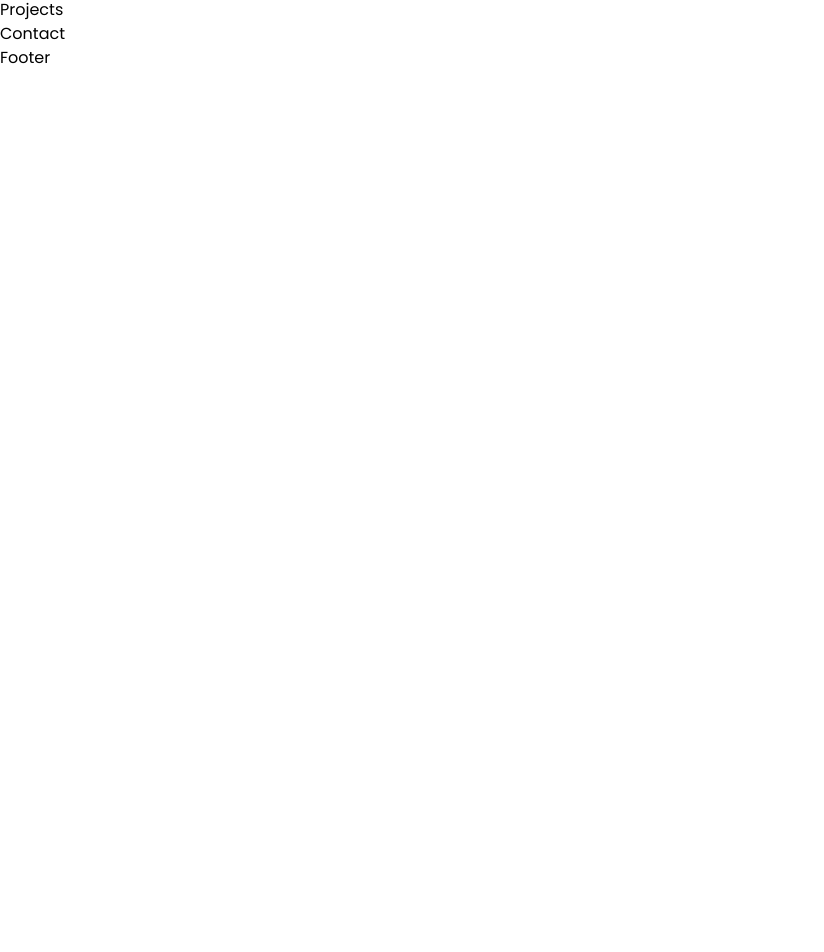
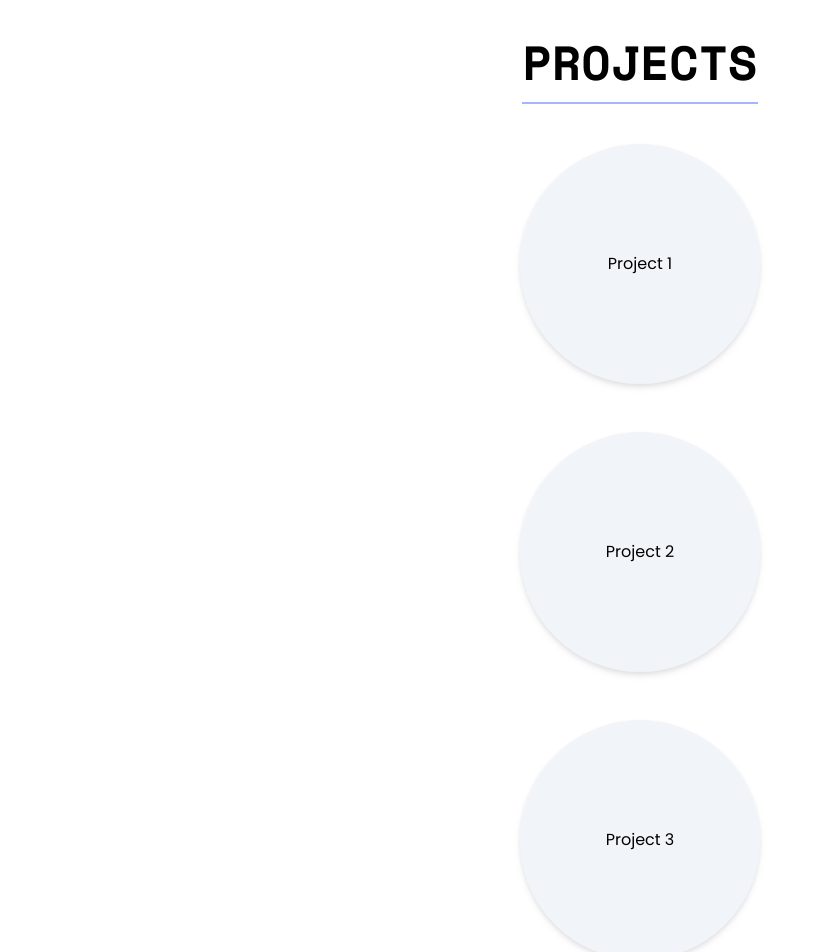
Before and after one commit to jdgio2/portfoliov1, a React (Vite) app: page / in a window 1280 px wide. Shown: the part 1373-2325 px from the top of the page, without its empty margins (0-824 px from the left). Before the commit the page ends 1443 px from the top, so only its background shows below. Built offline with nearby package versions, Linux system fonts and the light colour scheme.

Commit message:
Add unbelievably basic projects prototype

```diff
--- a/src/components/sections/Projects.tsx
+++ b/src/components/sections/Projects.tsx
@@ -1,7 +1,49 @@
+import MyDialog from "../layout/MyDialog";
+import { useState } from "react";
+
 export default function Projects() {
+  const [proj1Open, setProj1Open] = useState(false);
+  const [proj2Open, setProj2Open] = useState(false);
+  const [proj3Open, setProj3Open] = useState(false);
+
   return (
-    <>
-      <h1>Projects</h1>
-    </>
+    <section className="py-10 flex flex-col items-center mx-1">
+      <h1 className="text-center mx-2 inline font-mono font-bold text-5xl border-b-2 border-indigo-300 pb-4 mb-8">
+        PROJECTS
+      </h1>
+
+      {/* Dialogs */}
+      <MyDialog open={proj1Open} setOpen={setProj1Open}>
+        <p>Details for Project 1</p>
+      </MyDialog>
+      <MyDialog open={proj2Open} setOpen={setProj2Open}>
+        <p>Details for Project 2</p>
+      </MyDialog>
+      <MyDialog open={proj3Open} setOpen={setProj3Open}>
+        <p>Details for Project 3</p>
+      </MyDialog>
+
+      {/* Buttons */}
+      <div className="flex flex-col items-center justify-items-center p-2 gap-12">
+        <button
+          className="bg-slate-100 border-indigo-100 h-60 w-60 drop-shadow-md hover:shadow-sm hover:drop-shadow-lg rounded-full"
+          onClick={() => setProj1Open(true)}
+        >
+          Project 1
+        </button>
+        <button
+          className="bg-slate-100 border-indigo-100 h-60 w-60 drop-shadow-md hover:shadow-sm hover:drop-shadow-lg rounded-full"
+          onClick={() => setProj2Open(true)}
+        >
+          Project 2
+        </button>
+        <button
+          className="bg-slate-100 border-indigo-100 h-60 w-60 drop-shadow-md hover:shadow-sm hover:drop-shadow-lg rounded-full"
+          onClick={() => setProj3Open(true)}
+        >
+          Project 3
+        </button>
+      </div>
+    </section>
   );
 }
--- a/src/components/sections/Skills.tsx
+++ b/src/components/sections/Skills.tsx
@@ -52,7 +52,7 @@ export default function Skills() {
       </MyDialog>
 
       <button
-        className="bg-slate-100 border-indigo-100 py-6 px-8 mx-2 drop-shadow-lg hover:shadow-sm hover:drop-shadow-lg rounded-md"
+        className="bg-slate-100 border-indigo-100 py-6 px-8 mx-2 drop-shadow-md hover:shadow-sm hover:drop-shadow-lg rounded-md"
         onClick={() => setOpen(true)}
       >
         <div className="flex flex-row justify-center gap-10 flex-wrap">
```
